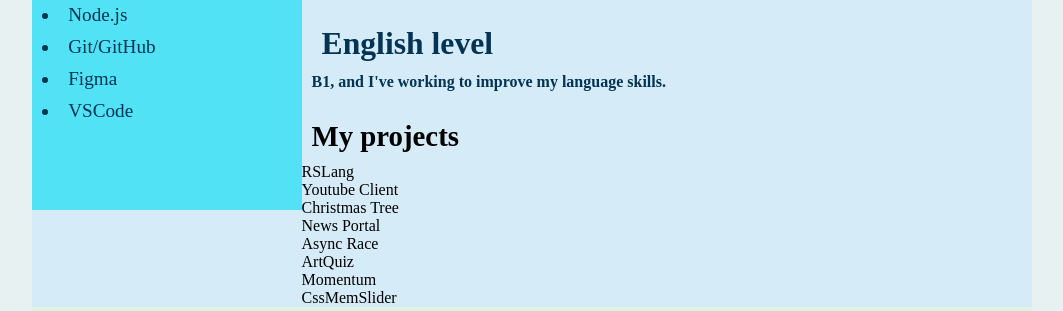
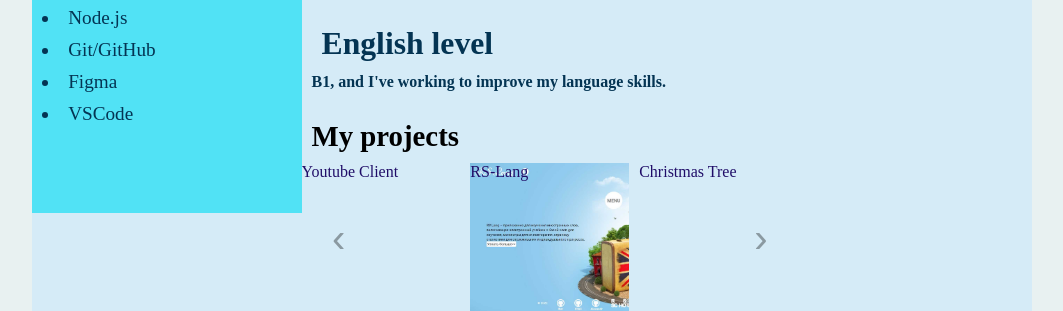
Before and after one commit to koraleaxandr/rsschool-cv, a plain HTML site: page index.html in a window 1280 px wide. Shown: the part 763-1074 px from the top of the page, without its empty margins (108-1171 px from the left). Drawn offline with nearby package versions, Linux system fonts and the light colour scheme.

Commit message:
feat: add projects carousel

```diff
--- /dev/null
+++ b/cv/css/pagination.css
@@ -0,0 +1,44 @@
+.projects-container {
+    position: relative;
+}
+.carousel {
+    display: grid;
+    grid-template-columns: repeat(auto-fill, minmax(150px, 1fr));
+    grid-template-rows: minmax(150px, 1fr) 0 0 0;
+    overflow: hidden;
+    gap: 2%;
+    background-image: url();
+  }
+
+  .project {
+      background-size: cover;
+  }
+
+  .carusel-button {
+      position: absolute;
+      height: 100%;
+      width: 15%;
+      top: 0;
+      background-color: transparent;
+      border: inherit;
+      font-size: 5vh;
+      color: rgba(0, 0, 0, 0.349);
+      transition: all 0.3s;
+  }
+
+  .carusel-button:hover {
+      background-color: rgba(116, 116, 116, 0.171);
+  }
+
+  .carusel-button:active {
+    background-color: rgba(106, 175, 240, 0.356);
+    color: rgba(243, 247, 250, 0.459);
+}
+
+  .previous {
+      left: 0;
+  }
+
+  .next {
+      right: 0;
+  }
--- a/cv/css/style.css
+++ b/cv/css/style.css
@@ -300,12 +300,12 @@ label {
   height: 45px; */
 }
 
-.image-rsschool {
+.icon-rsschool {
   position: relative;
   transition: all 0.8s;
 }
 
-.image-rsschool:hover {
+.icon-rsschool:hover {
   filter: drop-shadow(0px 6px 5px rgb(99, 204, 190));
 }
 
--- a/cv/index.js
+++ b/cv/index.js
@@ -1,5 +1,77 @@
-
 // window.addEventListener('resize', () => {
 //             if (screen.width > 550) {
 // document.getElementById('input').checked = false;
 //             }
+const projects = [{
+        projectName: "Youtube Client",
+        projectLink: "",
+        projectImagelink: ""
+    },
+    {
+        projectName: "RS-Lang",
+        projectLink: "https://koraleaxandr.github.io/rsschool-cv/asyncrace/dist/",
+        projectImagelink: "cv/images/rs-lang.jpeg"
+    },
+    {
+        projectName: "Christmas Tree",
+        projectLink: "",
+        projectImagelink: ""
+    },
+    {
+        projectName: "News Portal",
+        projectLink: "",
+        projectImagelink: ""
+    },
+    {
+        projectName: "Async Race",
+        projectLink: "https://koraleaxandr.github.io/rsschool-cv/asyncrace/dist/",
+        projectImagelink: "cv/images/asincrace.jpeg"
+    },
+    {
+        projectName: "ArtQuiz",
+        projectLink: "",
+        projectImagelink: ""
+    },
+    {
+        projectName: "Momentum",
+        projectLink: "",
+        projectImagelink: ""
+    },
+    {
+        projectName: "CssMemSlider",
+        projectLink: "",
+        projectImagelink: ""
+    },
+];
+
+const carousel = document.querySelector('.carousel');
+const previous = document.querySelector('.previous');
+const next = document.querySelector('.next');
+console.log(carousel);
+let currentProject = 0;
+const getProjects = () => {
+    carousel.textContent= '';
+    for (let i = 0; i < 3; i++) {
+        const project = document.createElement('div');
+        const projectNum = (currentProject + i) <= projects.length - 1 ? currentProject + i: currentProject + i- projects.length ;
+        project.classList.add('project');
+        project.setAttribute('style', `background-image:url(${projects[projectNum].projectImagelink})`);
+        const projectlink = document.createElement('a');
+        projectlink.setAttribute('href',`${projects[projectNum].projectLink}`);
+        projectlink.setAttribute('title', `${projects[projectNum].projectName}`);
+        projectlink.textContent = `${projects[projectNum].projectName}`;
+        project.appendChild(projectlink);
+        carousel.appendChild(project);
+    }
+}
+
+previous.addEventListener('click', ()=>{
+    currentProject = currentProject > 0 ? currentProject - 1 : projects.length - 1;
+    getProjects();
+});
+next.addEventListener('click', ()=>{
+    currentProject = currentProject === projects.length - 1 ? 0 : currentProject + 1;
+    getProjects();
+})
+
+getProjects();
--- a/index.html
+++ b/index.html
@@ -14,6 +14,8 @@
   <script src="//cdnjs.cloudflare.com/ajax/libs/highlight.js/9.15.9/highlight.min.js"></script>
   <script> hljs.initHighlightingOnLoad(); </script>
   <link rel="stylesheet" href="./cv/css/style.css">
+  <link rel="stylesheet" href="./cv/css/pagination.css">
+  <link rel="icon" type="image" href="./cv/images/imageCV.png" />
   <title> Alexandr Karatkevich CV</title>
 </head>
 <header>
@@ -109,22 +111,15 @@
         <h2 id="english">English level</h2>
         <p>B1, and I've working to improve my language skills.</p>
       </div>
+      <h2>My projects</h2>
       <div class="projects-container">
-        <h2>My projects</h2>
+        <button class="carusel-button previous">&#8249;</button>
         <div class="carousel">
-          <div class="project">RSLang</div>
-          <div class="project">Youtube Client</div>
-          <div class="project">Christmas Tree</div>
-          <div class="project">News Portal</div>
-          <div class="project">Async Race</div>
-          <div class="project">ArtQuiz</div>
-          <div class="project">Momentum</div>
-          <div class="project">CssMemSlider</div>
         </div>
+        <button class="carusel-button next">&#8250;</button>
       </div>
     </div>
   </div>
-
 </main>
 <script src="./cv/index.js"></script>
 <footer>
@@ -133,7 +128,7 @@
       <img class="image-github" src="./cv/images/github-logo.png" alt="github-icon" width="40" height="40">
     </a>
     <a href="https://rs.school/js/">
-      <img class="image-rsschool" src="./cv/images/rs_school_js.svg" alt="RsSchool-logo" width="100" height="40">
+      <img class="icon-rsschool" src="./cv/images/rs_school_js.svg" alt="RsSchool-logo" width="100" height="40">
     </a>
     <div class="text-footer">
       © 2021 The Rolling Scopes School
```
Also changed, not shown: cv/images/RS-Lang.jpeg (added), cv/images/asincrace.jpeg (added).
